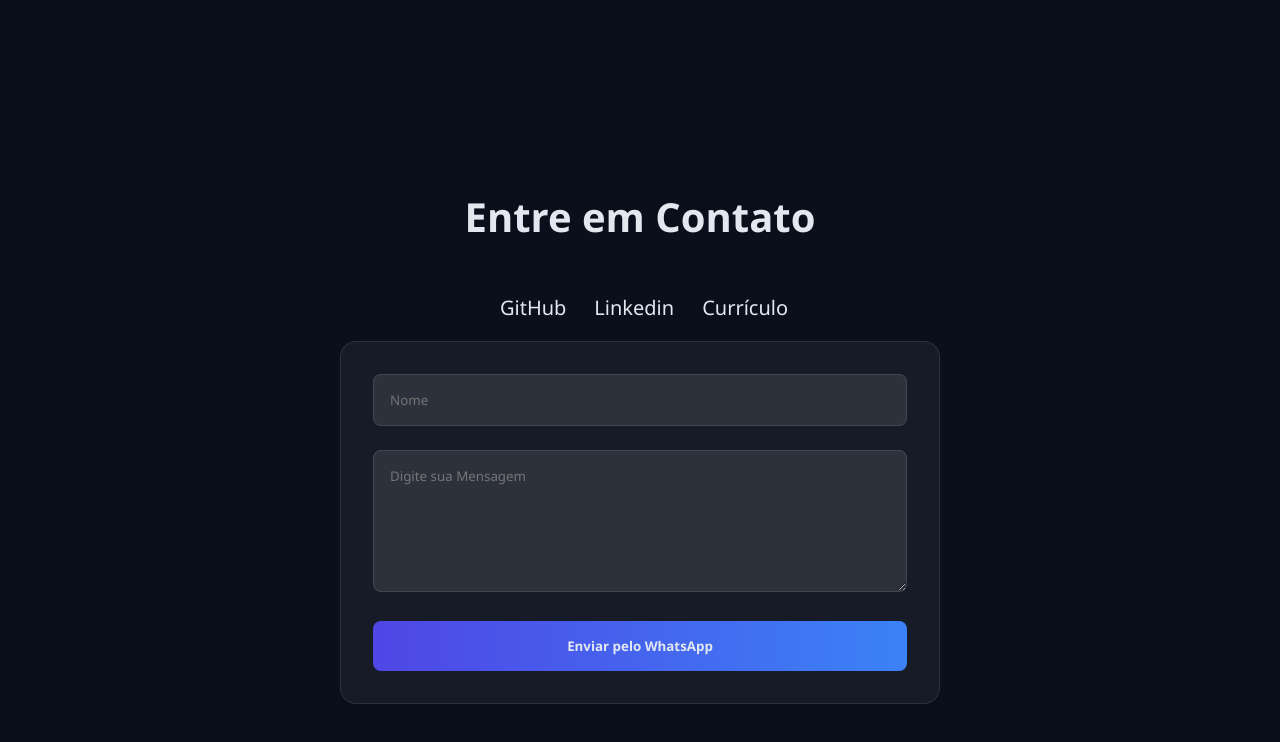
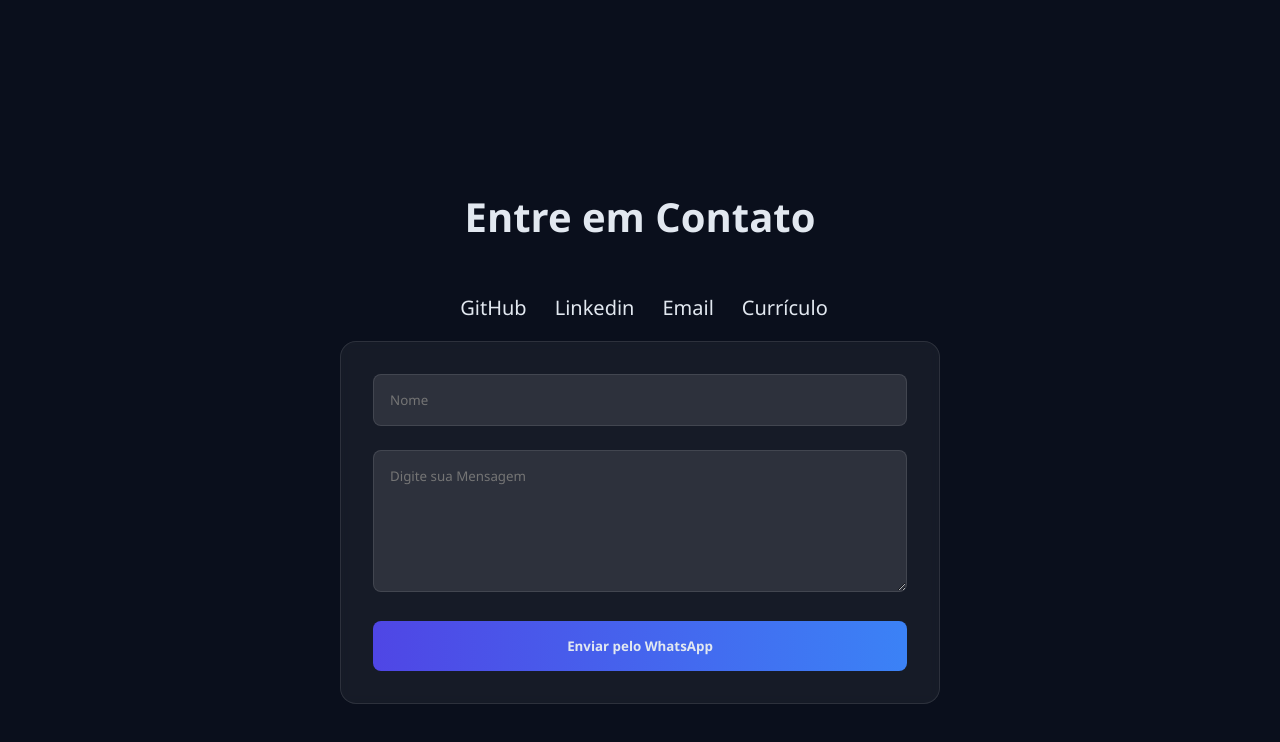
Before and after one commit to liviavieiramendes/portifolio, a plain HTML site: page index.html in a window 1280 px wide. Shown: the part 2274-3016 px from the top of the page. Drawn offline with Linux system fonts and the light colour scheme.

Commit message:
Update index.html

```diff
--- a/index.html
+++ b/index.html
@@ -83,6 +83,10 @@
         <a href="https://www.linkedin.com/in/livia-vieira-mendes/" target="_blank" class="contato-item">
             <i class="fas fa-envelope"></i> Linkedin
         </a>
+        <a href="mailto:livia.vm1290@gmail.com" target="_blank" class="contato-item">
+            <i class="fas fa-envelope"></i>
+            Email
+        </a>
         <a href="img/LIVIA MENDES - Currículo.pdf" download="LIVIA MENDES - Currículo" class="contato-item">
             <i class="fas fa-envelope"></i> Currículo
         </a>
```
